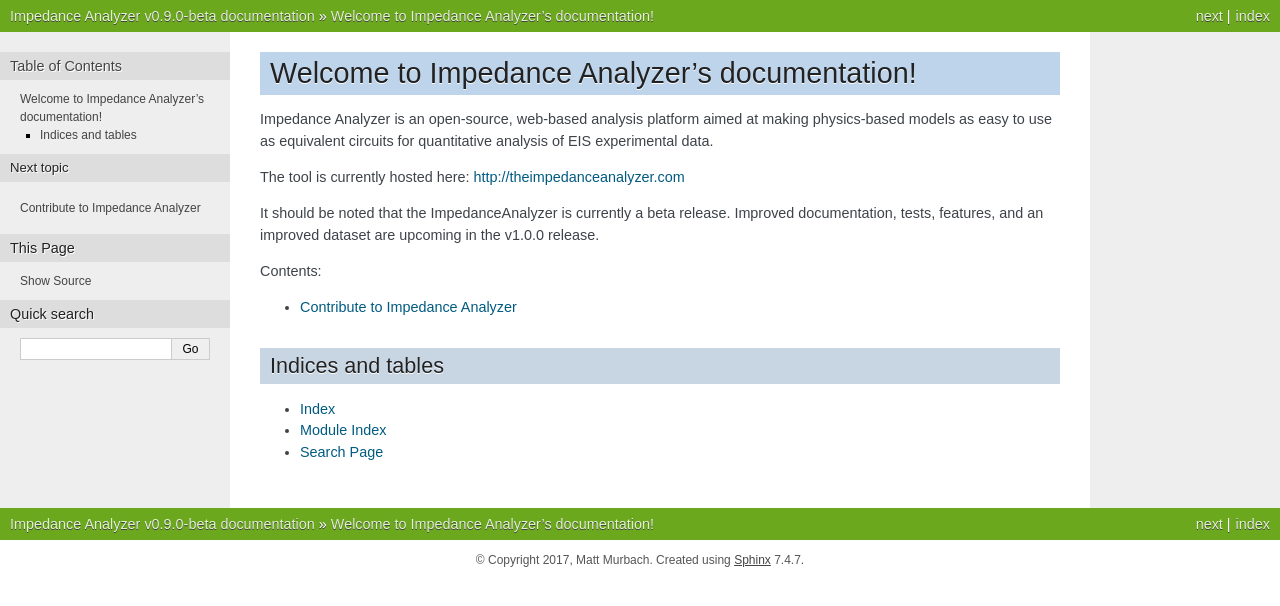
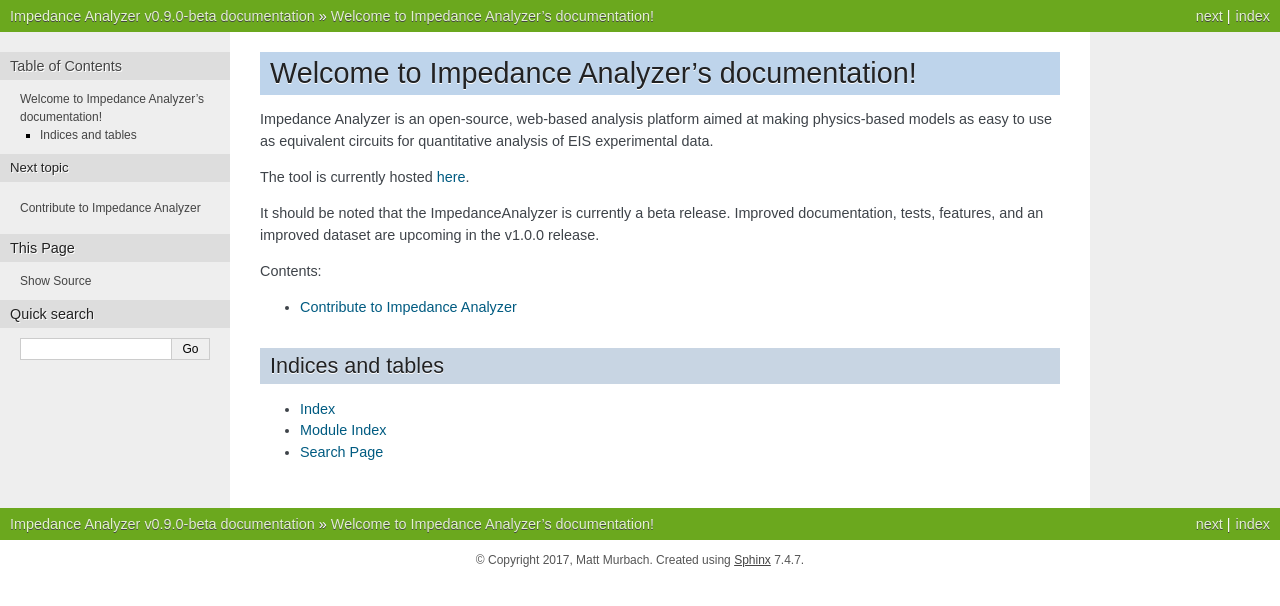
Before and after one commit to mdmurbach/ImpedanceAnalyzer, a Sphinx documentation site: the page built from docs/source/index.rst, in a window 1280 px wide. Shown: the top 606 px of the page. Built offline with Sphinx 7.4.7, drawn with Linux system fonts in a browser that asks for light colours; some of the changed lines change nothing that is shown.

Commit message:
update web location

```diff
--- a/docs/source/index.rst
+++ b/docs/source/index.rst
@@ -10,7 +10,8 @@
 Impedance Analyzer is an open-source, web-based analysis platform aimed at making
 physics-based models as easy to use as equivalent circuits for quantitative analysis of EIS experimental data.
 
-The tool is currently hosted here: http://theimpedanceanalyzer.com
+The tool is currently hosted `here
+<http://impedance-analyzer-3-env.2j7dzwcppe.us-west-2.elasticbeanstalk.com/>`_.
 
 It should be noted that the ImpedanceAnalyzer is currently a beta release.
 Improved documentation, tests, features, and an improved dataset are upcoming in the v1.0.0 release.
```
